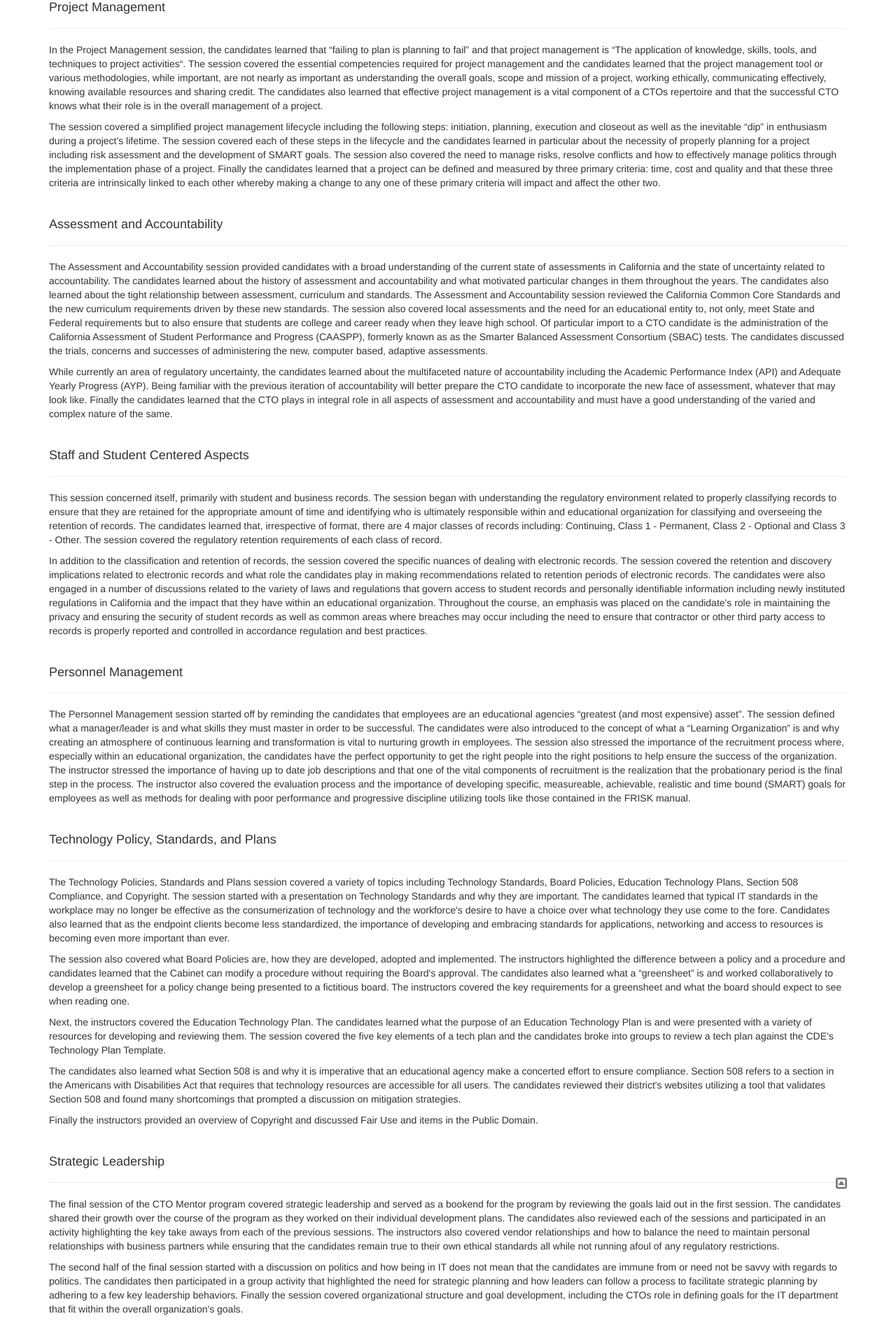
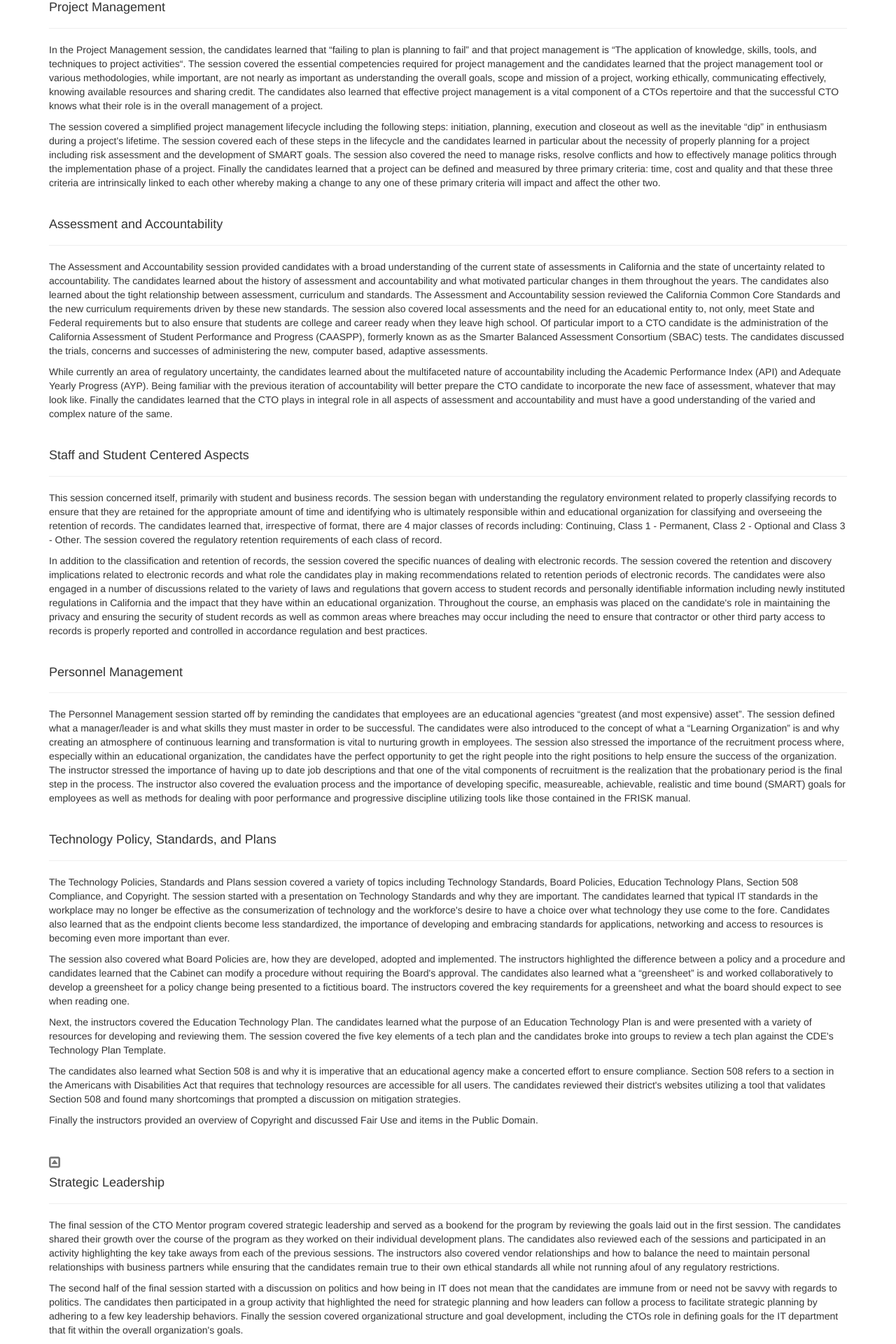
Before and after one commit to shanepinnell/shanepinnell.github.io, a Jekyll site: the page built from cto_mentor/summary.html, in a window 1280 px wide. Shown: the part 2436-4356 px from the top of the page at 70% size. Built offline with Jekyll 4.4.1, drawn with Linux system fonts in a browser that asks for light colours; nearby versions of some CDN libraries; library files that are not in the unit come from our copies; before the commit the page ends 4326 px from its top, so only the background shows below that.

Commit message:
updated summary

```diff
--- a/cto_mentor/summary.html
+++ b/cto_mentor/summary.html
@@ -122,8 +122,8 @@
 </p>
 
 <div class="page-header">
+	<p pull-right ><a href="#top" class="text-muted"><i class="fa fa-caret-square-o-up fa-lg"></i></a></p>
 	<h4>Strategic Leadership</h4>
-	<a href="#top" class="pull-right text-muted"><i class="fa fa-caret-square-o-up fa-lg"></i></a>
 </div>
 <p>
 	The final session of the CTO Mentor program covered strategic leadership and served as a bookend for the program by reviewing the goals laid out in the first session. The candidates shared their growth over the course of the program as they worked on their individual development plans. The candidates also reviewed each of the sessions and participated in an activity highlighting the key take aways from each of the previous sessions. The instructors also covered vendor relationships and how to balance the need to maintain personal relationships with business partners while ensuring that the candidates remain true to their own ethical standards all while not running afoul of any regulatory restrictions.
```
